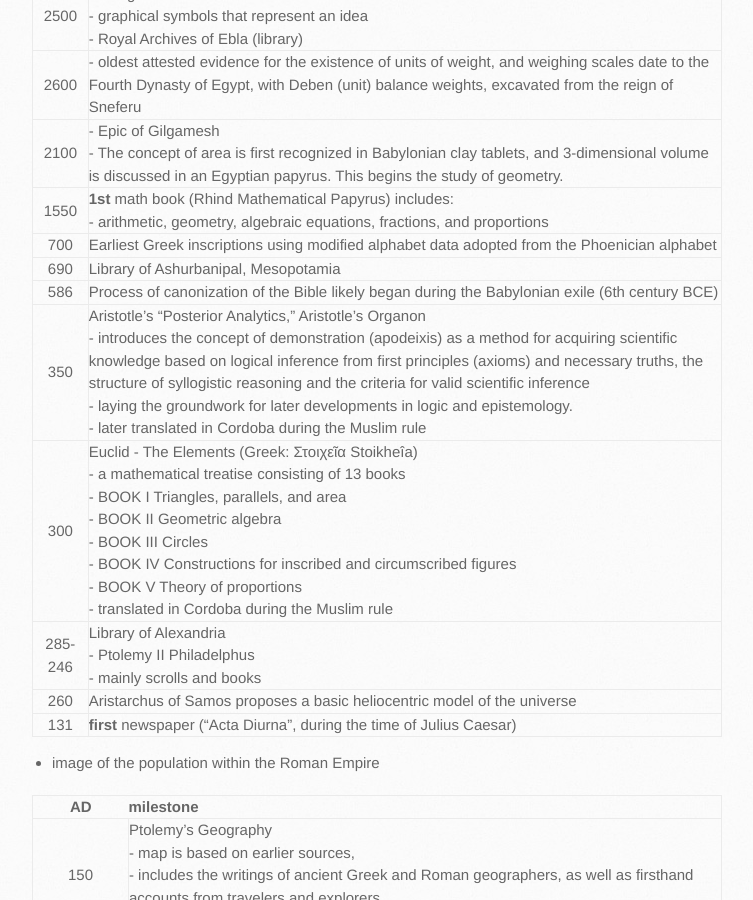
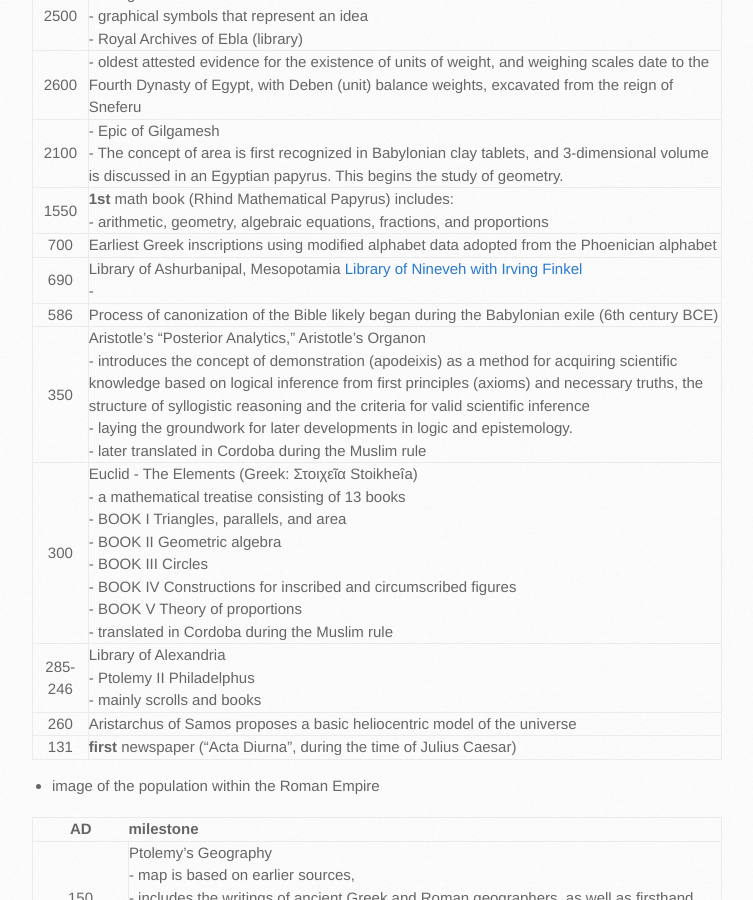
Before and after one commit to trumpfheller/trumpfheller.github.io, a Jekyll site: the page built from epistemologicalTree.md, in a window 1280 px wide and 900 px high, scrolled down 980 px. Shown: the whole window, without its empty margins (128-881 px from the left). Built offline with Jekyll 4.4.1, drawn with Linux system fonts in a browser that asks for light colours.

Commit message:
Update epistemologicalTree.md

```diff
--- a/epistemologicalTree.md
+++ b/epistemologicalTree.md
@@ -24,7 +24,7 @@ layout: default
 | 2100 | - Epic of Gilgamesh<br>- The concept of area is first recognized in Babylonian clay tablets, and 3-dimensional volume is discussed in an Egyptian papyrus. This begins the study of geometry. |
 | 1550 | **1st** math book (Rhind Mathematical Papyrus) includes:<br>- arithmetic, geometry, algebraic equations, fractions, and proportions |
 | 700 | Earliest Greek inscriptions using modified alphabet data adopted from the Phoenician alphabet |
-| 690 | Library of Ashurbanipal, Mesopotamia |
+| 690 | Library of Ashurbanipal, Mesopotamia [Library of Nineveh with Irving Finkel](https://www.youtube.com/live/Ls9JkxFEB9g) <br> - |
 | 586 | Process of canonization of the Bible likely began during the Babylonian exile (6th century BCE) |
 | 350 | Aristotle's "Posterior Analytics," Aristotle's Organon<br>- introduces the concept of demonstration (apodeixis) as a method for acquiring scientific knowledge based on logical inference from first principles (axioms) and necessary truths, the structure of syllogistic reasoning and the criteria for valid scientific inference<br>- laying the groundwork for later developments in logic and epistemology.<br>- later translated in Cordoba during the Muslim rule |
 | 300 | Euclid - The Elements (Greek: Στοιχεῖα Stoikheîa)<br>- a mathematical treatise consisting of 13 books<br>- BOOK I Triangles, parallels, and area<br>- BOOK II Geometric algebra<br>- BOOK III Circles<br>- BOOK IV Constructions for inscribed and circumscribed figures<br>- BOOK V Theory of proportions<br>- translated in Cordoba during the Muslim rule |
```
